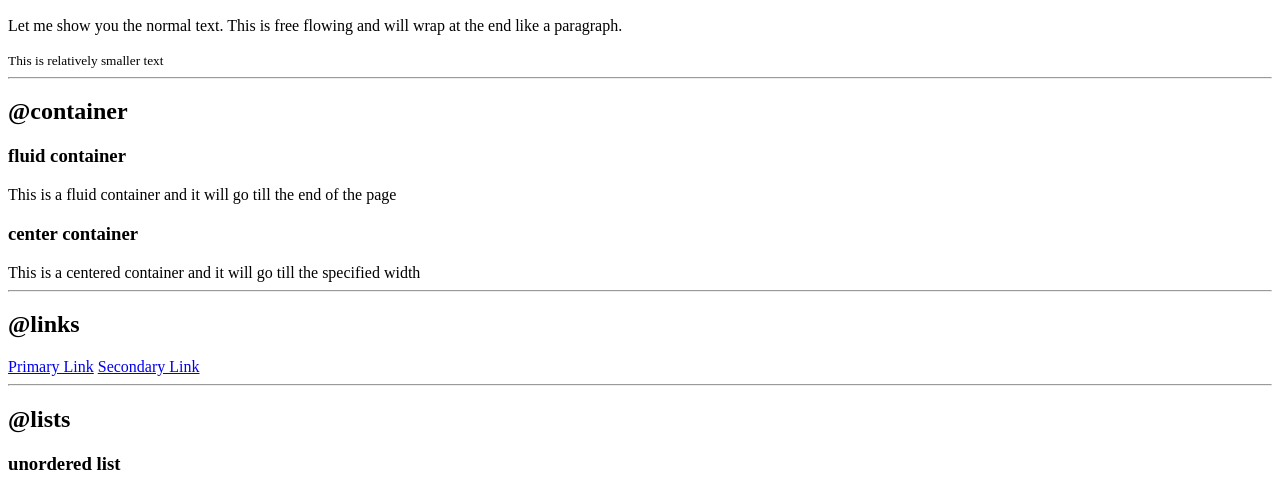
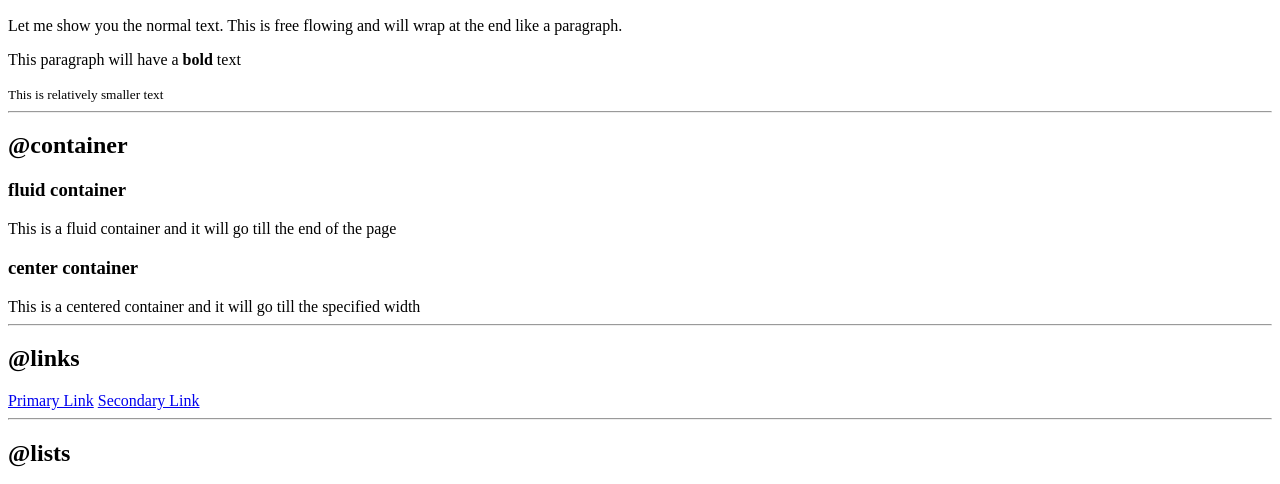
Before and after one commit to zabihshaik/shaikzabihulla-component-library, a plain HTML site: page index.html in a window 1280 px wide. Shown: the part 273-757 px from the top of the page. Drawn offline with Linux system fonts and the light colour scheme.

Commit message:
typography

```diff
--- a/index.html
+++ b/index.html
@@ -20,6 +20,7 @@
     <h1>This is the biggest heading</h1>
     <h2>This is the second biggest</h2>
     <p>Let me show you the normal text. This is free flowing and will wrap at the end like a paragraph.</p>
+    <p>This paragraph will have a <strong>bold</strong> text</p>
     <small>This is relatively smaller text</small>
 
     <hr>
--- /dev/null
+++ b/styles.css
@@ -0,0 +1,5 @@
+@import url('https://fonts.googleapis.com/css2?family=Lato&display=swap');
+
+body {
+    font-family: 'Lato', sans-serif;
+}
```
